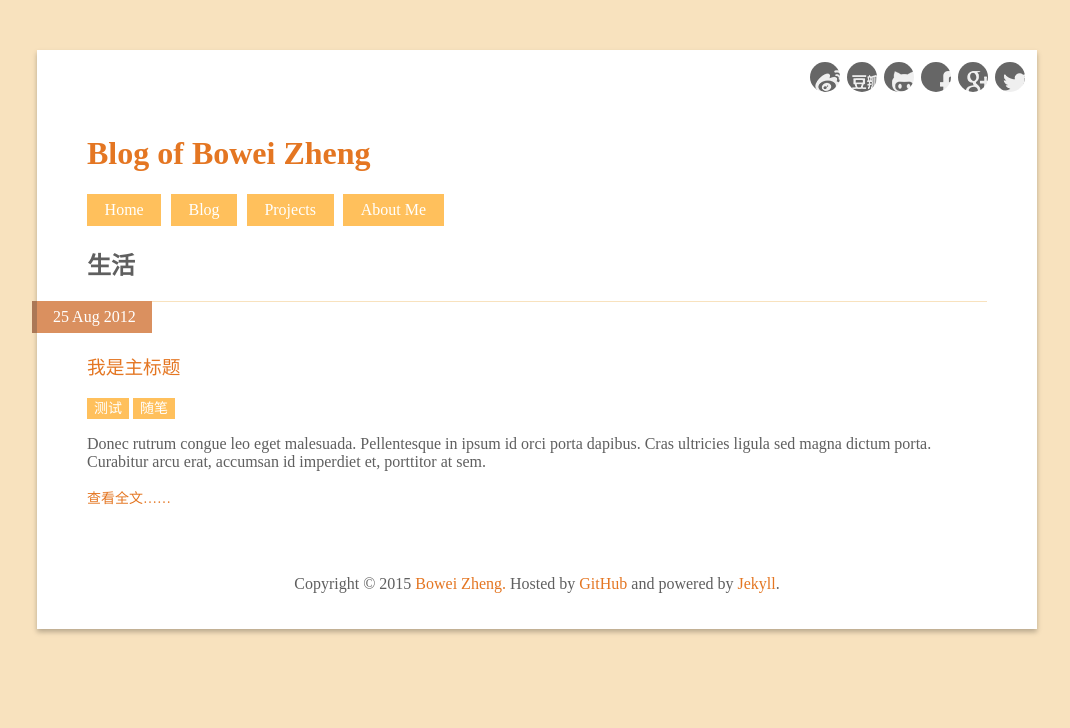
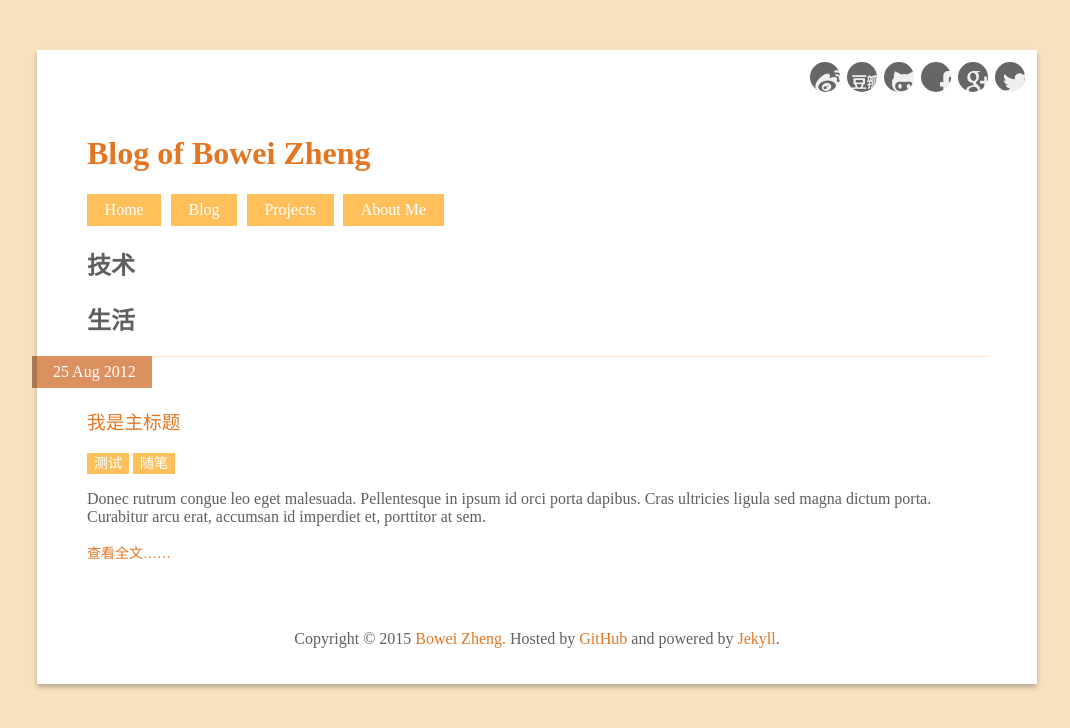
Before and after one commit to wynn719/blog, a Jekyll site: the page built from index.html, in a window 1280 px wide. Shown: the top 728 px of the page, without its empty margins (103-1173 px from the left). Built offline with Jekyll 4.4.1, drawn with Linux system fonts in a browser that asks for light colours; comment, search, counter and statistics services are not loaded.

Commit message:
update layout home

```diff
--- a/_layouts/home.html
+++ b/_layouts/home.html
@@ -42,16 +42,29 @@
     </header>
 
     <div class="content">
-     <!--  <h2>技术</h2>
+      <h2>技术</h2>
       <div class="recent-tech_posts">
-        <article>
-          <hgroup>
-            <h1></h1>
-            <h2></h2>
-          </hgroup>
+        {% for post in site.categories.tech %}
+          <article>
+            <header>
+              <h3 class="title"><a href="{{ site.url }}/{{ post.url }}">{{ post.title }}</a></h3>
+              <div class="tags">
+                {% for tag in post.tags %}
+                  <a class="tag-ele" href="">{{ tag }}</a>
+                {% endfor %}
+              </div>
+            </header>
+            <div class="datetime">
+              {{ post.date | date_to_string}}
+            </div>
+            <p class="excerpt">{{ post.excerpt }}</p>
 
-        </article>
-      </div> -->
+            <footer>
+              <a class="see_more" href="">查看全文……</a>
+            </footer>
+          </article>
+        {% endfor %}
+      </div>
 
       <h2>生活</h2>
       <div class="recent-life_posts">
```
